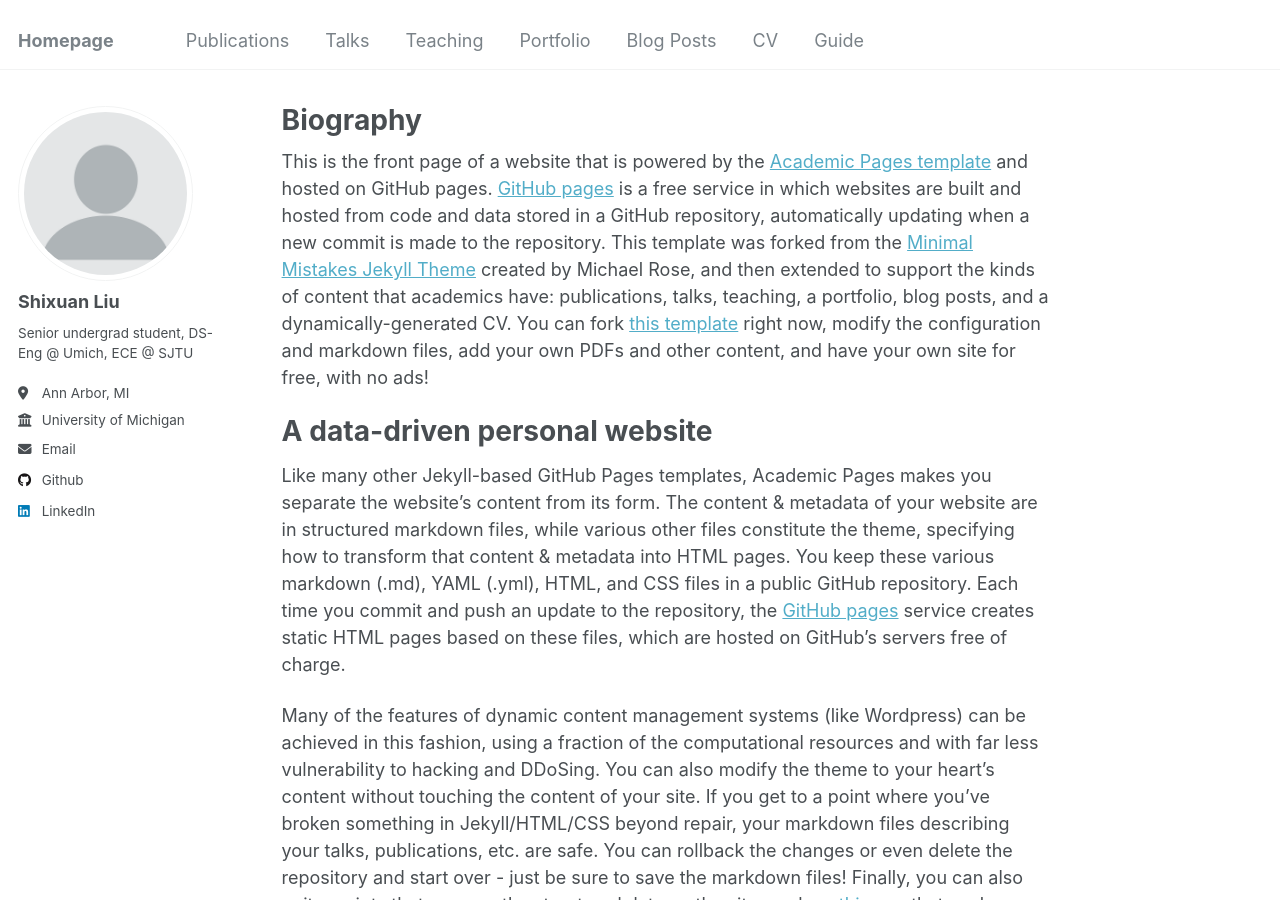
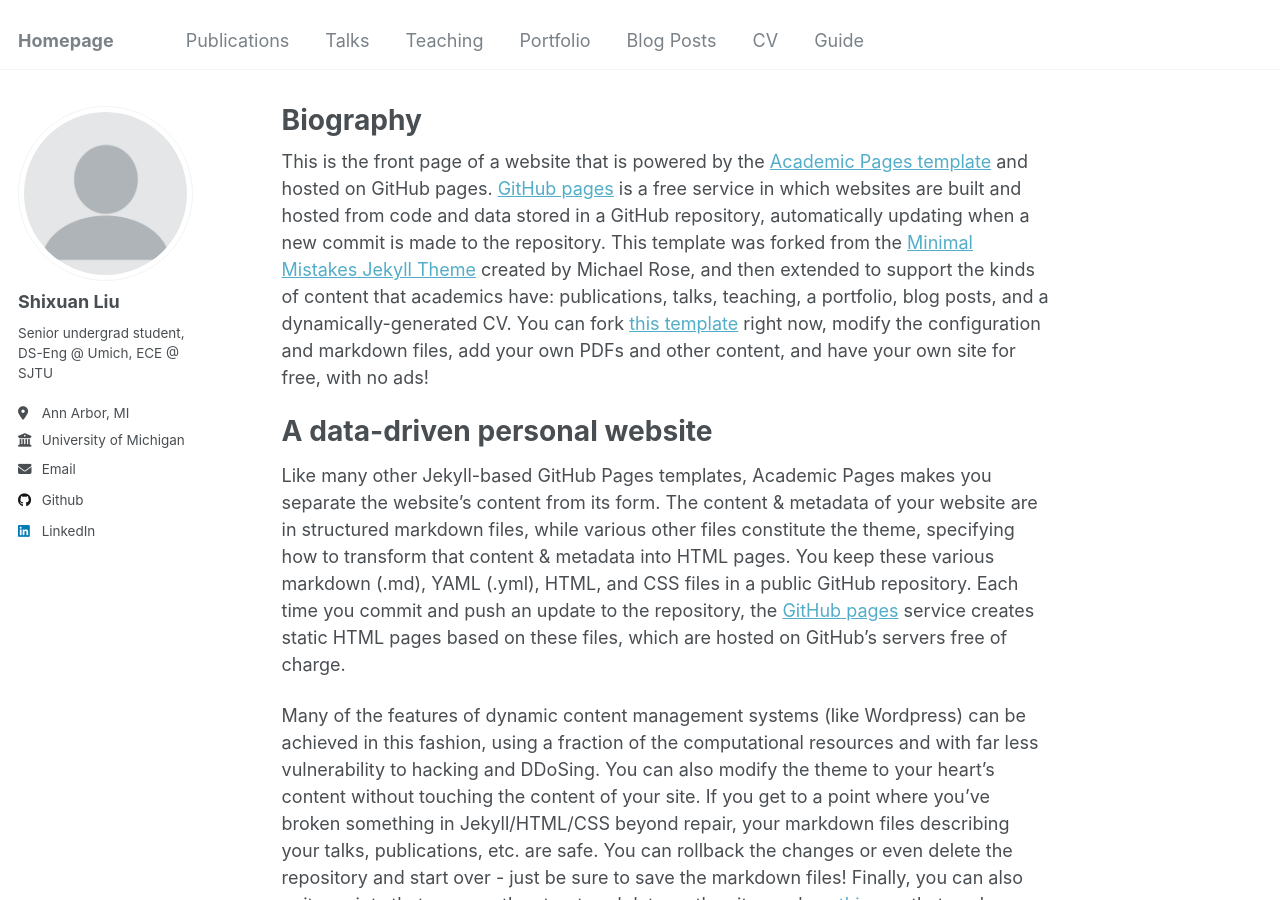
Before and after one commit to sx-liu/sx-liu.github.io, a Jekyll site: the page built from _pages/about.md, in a window 1280 px wide and 900 px high. Built offline with Jekyll 4.4.1, drawn with Linux system fonts in a browser that asks for light colours.

Commit message:
Update _config.yml

```diff
--- a/_config.yml
+++ b/_config.yml
@@ -24,7 +24,7 @@ author:
   avatar           : "profile.png"
   name             : "Shixuan Liu"
   pronouns         : # example: "she/her"
-  bio              : Senior undergrad student, DS-Eng @ Umich, ECE @ SJTU # "Short biography for the left-hand sidebar"
+  bio              : Senior undergrad student,<br>DS-Eng @ Umich, ECE @ SJTU # "Short biography for the left-hand sidebar"
   location         : "Ann Arbor, MI"
   employer         : "University of Michigan"
   uri              : # URL
```
